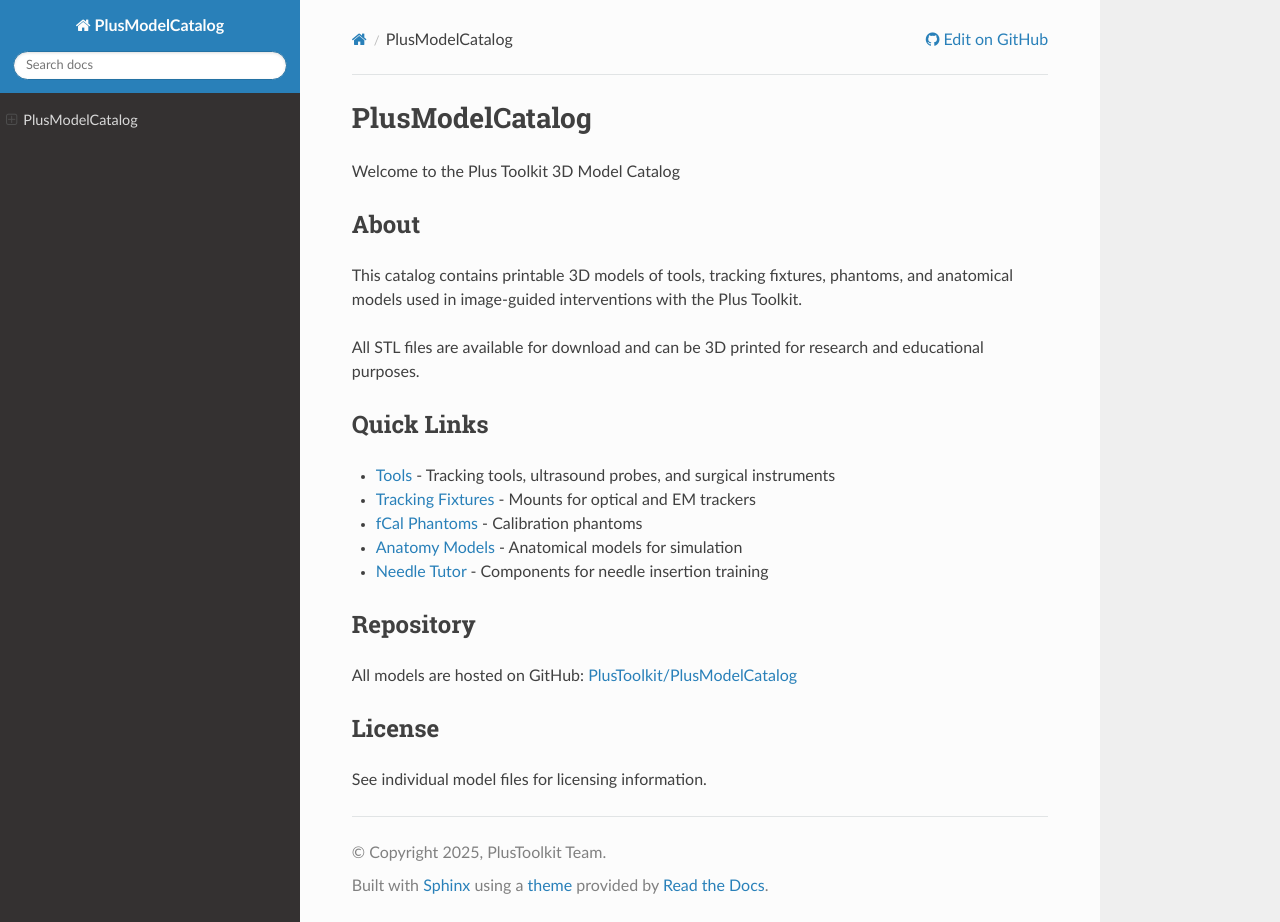
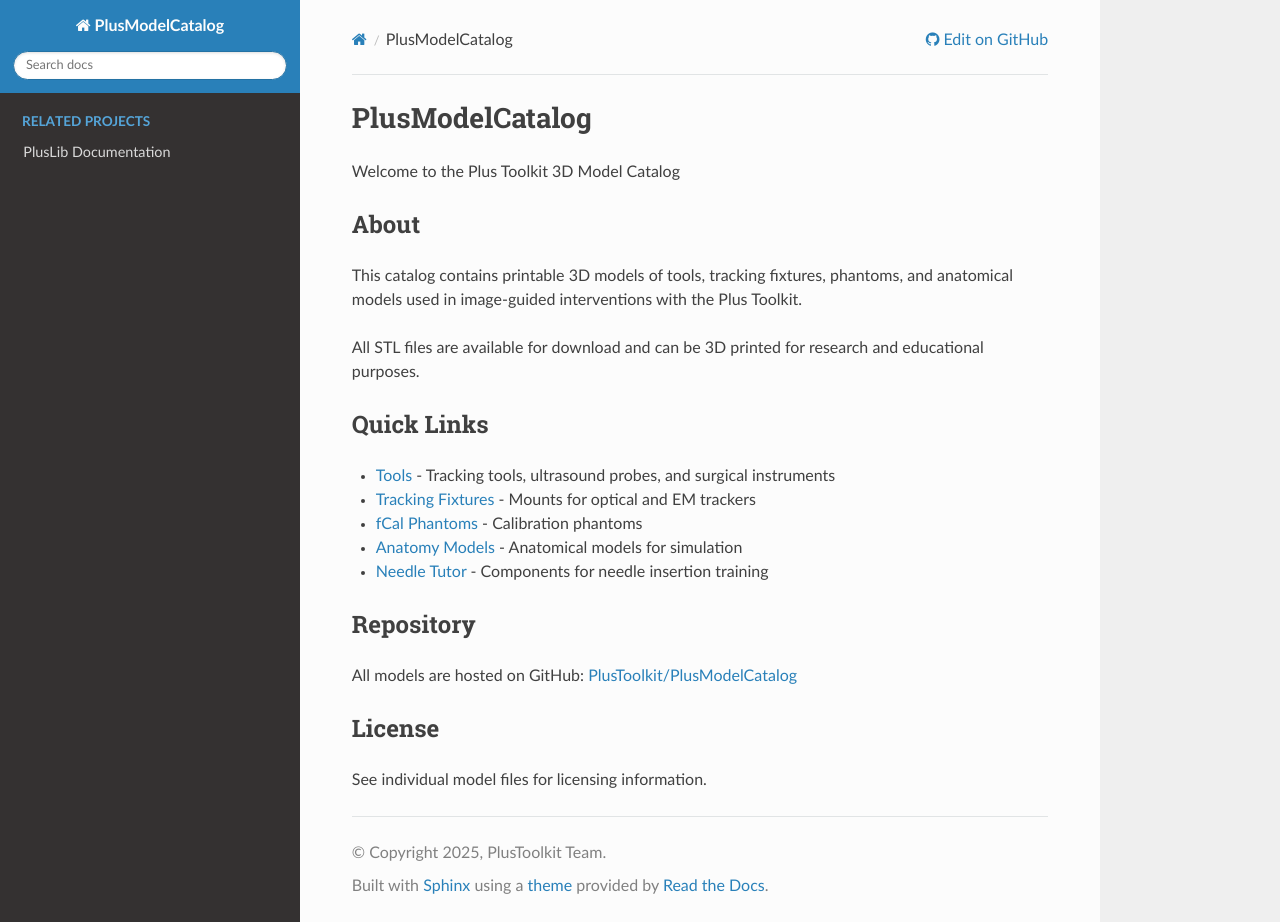
Before and after one commit to PlusToolkit/PlusModelCatalog, a Sphinx documentation site: the page built from docs/index.md, in a window 1280 px wide and 922 px high. Built offline with Sphinx 7.4.7 and the Read the Docs theme 3.1.0, drawn with Linux system fonts in a browser that asks for light colours; pages that are not in the unit, such as notebooks, are missing from menus.

Commit message:
Add link to PlusLib documentation

````diff
--- a/docs/conf.py
+++ b/docs/conf.py
@@ -70,6 +70,11 @@
 
 myst_heading_anchors = 3
 
+# -- Options for intersphinx extension ---------------------------------------
+intersphinx_mapping = {
+    'pluslib': ('https://pluslib.readthedocs.io/en/latest/', None),
+}
+
 # -- GitHub integration ------------------------------------------
 html_context = {
     "display_github": True,
--- a/docs/index.md
+++ b/docs/index.md
@@ -11,6 +11,13 @@
 catalog/fcal-phantoms
 catalog/anatomy
 catalog/needletutor
+```
+
+```{toctree}
+:maxdepth: 1
+:caption: Related Projects
+:hidden:
+PlusLib Documentation <https://pluslib.readthedocs.io/>
 ```
 
 ## About
````
